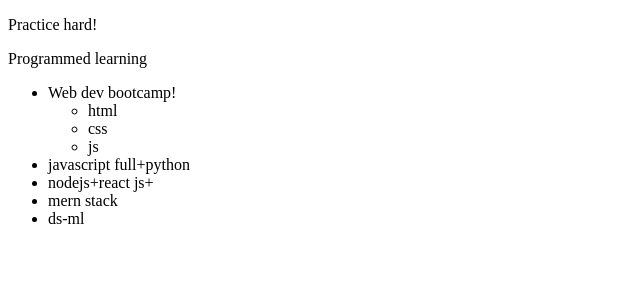
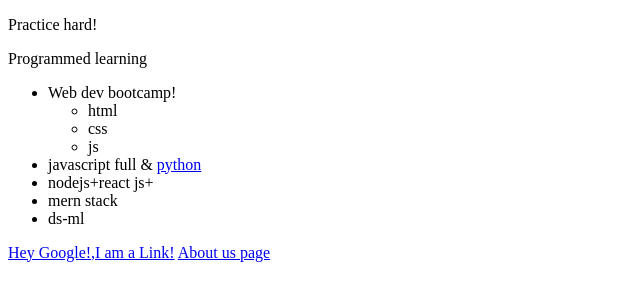
Before and after one commit to paras9sid/web_bootcamp, a plain HTML site: page index.html in a window 1280 px wide. Shown: the part 105-406 px from the top of the page, without its empty margins (0-640 px from the left). Drawn offline with Linux system fonts and the light colour scheme.

Commit message:
Multiple anchor links added with url and within file

```diff
--- a/index.html
+++ b/index.html
@@ -11,18 +11,24 @@
     <p><h3><b>Web Dev <i>bootcamp</i></b> started.</h3></p>
     <p>Practice hard!</p>
     <p>Programmed learning</p>
+    <!-- lists -->
     <ul>
         <li>Web dev bootcamp!
+            <!-- nested lists -->
             <ul>
                 <li>html</li>
                 <li>css</li>
                 <li>js</li>
             </ul>
         </li>
-        <li>javascript full+python</li>
+        <li>javascript full & <a href="#">python</a></li>
         <li>nodejs+react js+</li>
         <li>mern stack</li>
         <li>ds-ml</li>
     </ul>
+    <!-- adding hyperlink -->
+    <!-- target balck to open link in new page -->
+    <a href="https://www.google.com" target="_blank">Hey Google!,I am a Link!</a>
+    <a href="about.html">About us page</a>
   </body>
 </html>
```
Also changed, not shown: about.html (added, +13 -0 lines).
